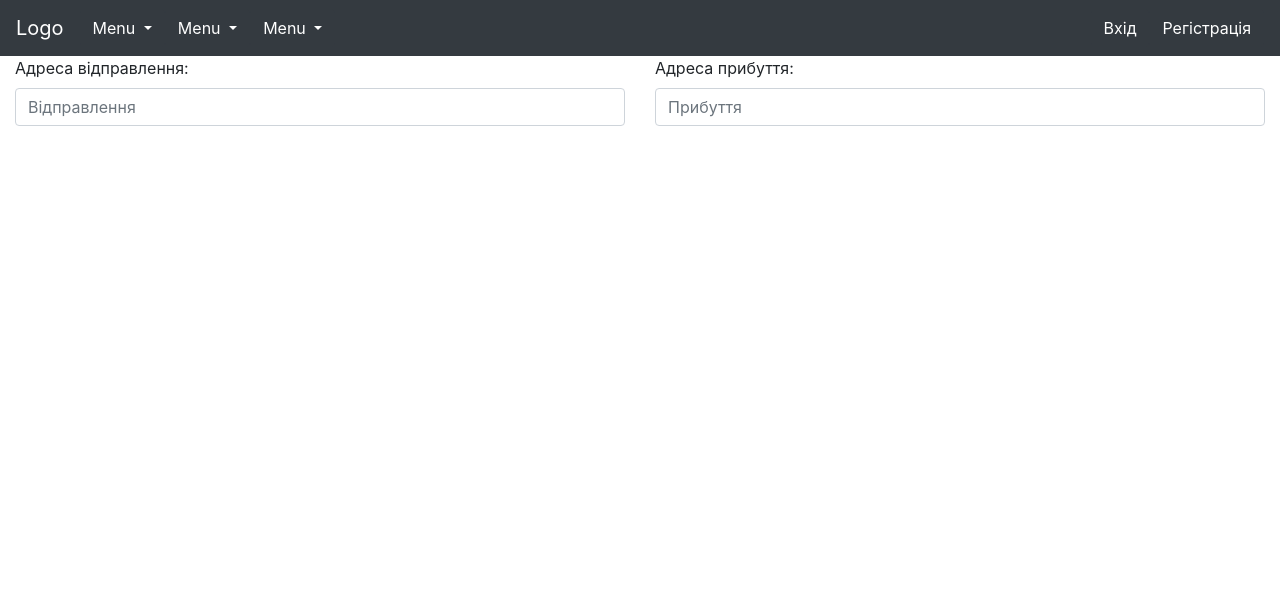
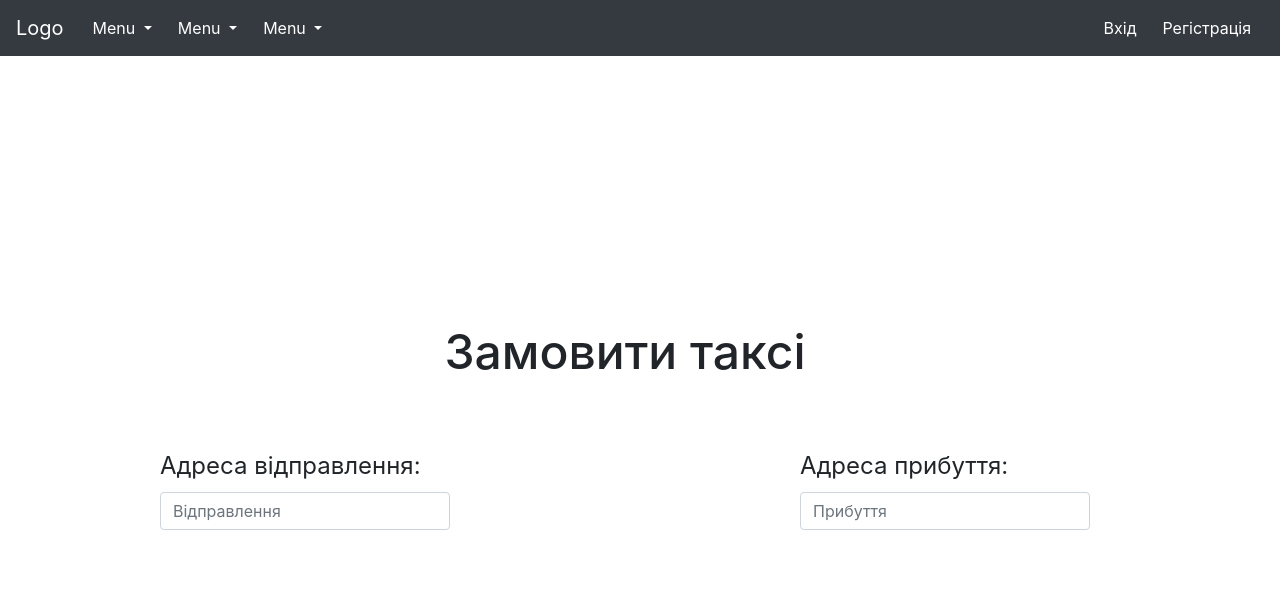
Before and after one commit to Andriivyn/Taxi_Service, a plain HTML site: page index.html in a window 1280 px wide. Drawn offline with nearby package versions, Linux system fonts and the light colour scheme; some packages are replaced by stand-ins of ours.

Commit message:
centering the main-search-container

```diff
--- a/index.css
+++ b/index.css
@@ -4,3 +4,6 @@ html, body{
 .main-text-search{
     font-size: 48px;
 }
+.adress-label{
+    font-size: 24px;
+}
--- a/index.html
+++ b/index.html
@@ -8,8 +8,7 @@
     <script src="https://ajax.googleapis.com/ajax/libs/jquery/3.4.1/jquery.min.js"></script>
     <script src="https://cdnjs.cloudflare.com/ajax/libs/popper.js/1.16.0/umd/popper.min.js"></script>
     <script src="https://maxcdn.bootstrapcdn.com/bootstrap/4.4.1/js/bootstrap.min.js"></script>
-
-
+    <link rel="stylesheet" href="index.css">
 
     <script src="index.js"></script>
     <title>Document</title>
@@ -78,16 +77,23 @@
 
     </nav>
     <div class="container-fluid h-100">
-        <div class="row  h-100">
-            <div class="form-group w-25 col-sm-6 mx-auto my-auto">
-                <label for="dAdress">Адреса відправлення: </label>
-                <input id="autocomplete" placeholder="Відправлення" onFocus="geolocate()" type="text"
-                    class="form-control ">
+        <div class="row main-search-container h-100">
+            <div class="row text-search-container w-100 justify-content-center">
+            <h1 class="main-text-search align-self-end">Замовити таксі</h1>
             </div>
+            <div class="row h-25 w-100">
+                <div class="form-group w-25 col-sm-6 col-md-4 col-lg-3 col-lx-1 mx-auto my-auto">
+                    <label class="adress-label" for="dAdress">Адреса відправлення: </label>
+                    <input id="autocomplete" placeholder="Відправлення" onFocus="geolocate()" type="text"
+                        class="form-control ">
+                </div>
 
-            <div class="form-group w-25 col-sm-6 mx-auto my-auto">
-                <label for="dAdress">Адреса прибуття: </label>
-                <input id="autocomplete1" placeholder="Прибуття" onFocus="geolocate()" type="text" class="form-control">
+                <div class="form-group w-25 col-sm-6 col-md-4 col-lg-3 col-lx-1 mx-auto my-auto">
+                    <label class="adress-label" for="dAdress">Адреса прибуття: </label>
+                    <input id="autocomplete1" placeholder="Прибуття" onFocus="geolocate()" type="text"
+                        class="form-control">
+                </div>
+
             </div>
 
         </div>
```
